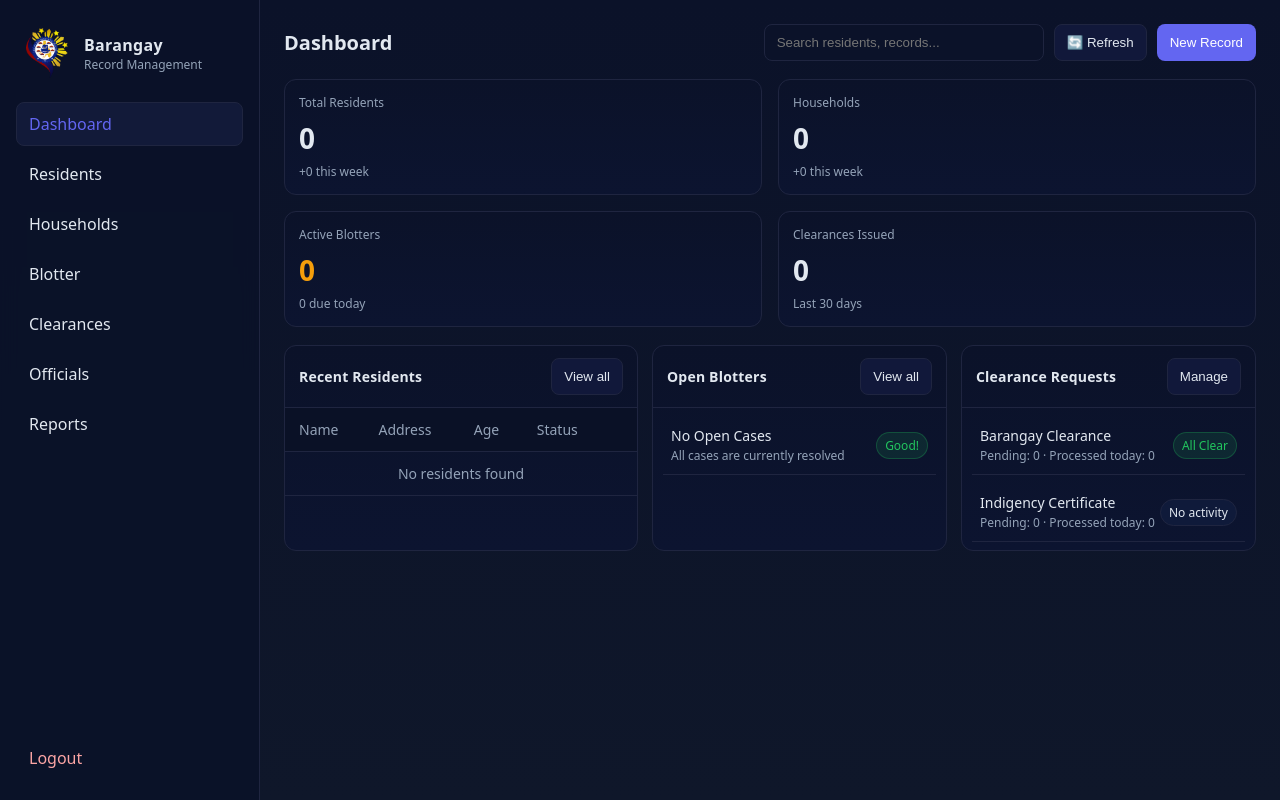
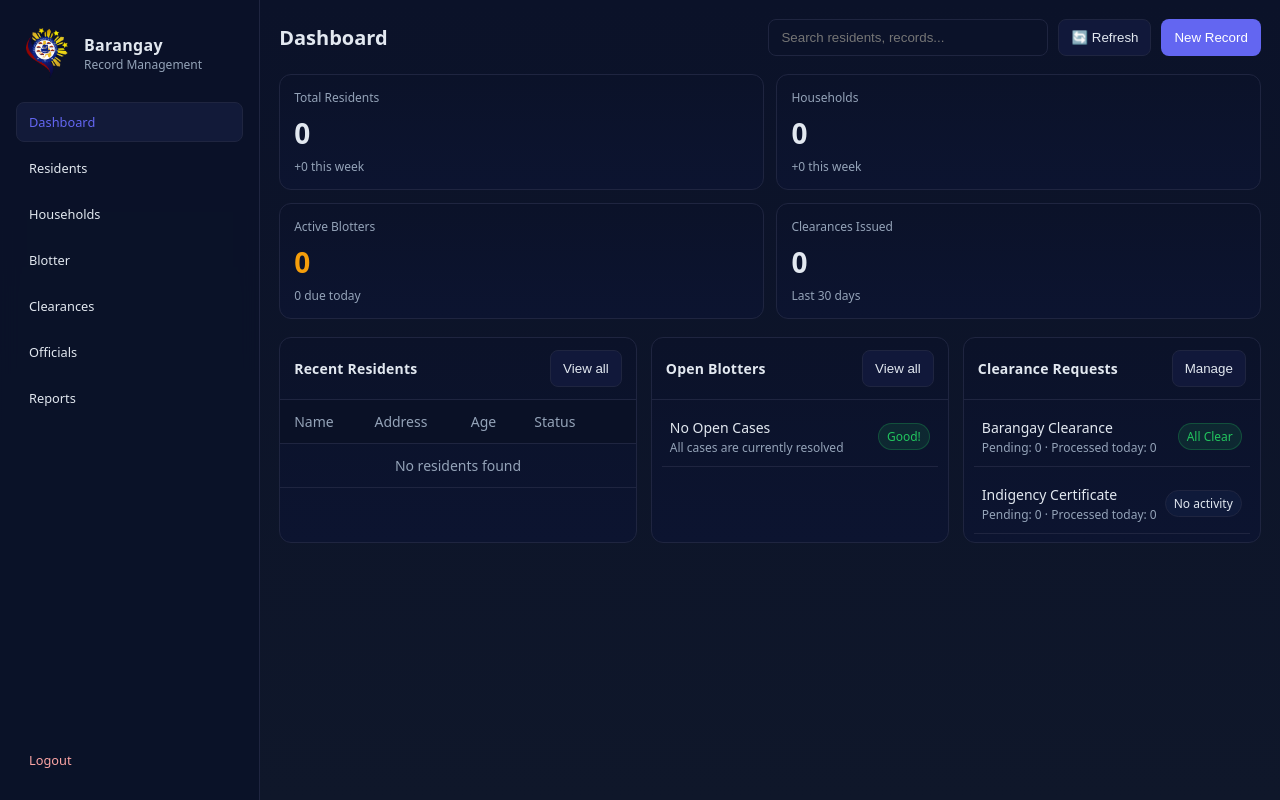
Before and after one commit to dirkiee20/BARANGAY-RECORD-MANAGEMENT-SYSTEM, a Flask app: page /dashboard in a window 1280 px wide. Run offline with Flask 3, Linux system fonts and the light colour scheme; the visitor is signed in with stand-in values (Sample User, id 1); data that the repository does not hold is empty.

Commit message:
Reduce base font size to 80% across all CSS files
Co-authored-by: dlabiaga <dlabiaga@ssct.edu.ph>

```diff
--- a/app/static/css/blotter.css
+++ b/app/static/css/blotter.css
@@ -13,6 +13,8 @@
   --info: #0ea5e9;         /* sky-500 */
   --danger: #ef4444;       /* red-500 */
 }
+
+html { font-size: 80%; }
 
 html, body { height: 100%; }
 body {
--- a/app/static/css/clearances.css
+++ b/app/static/css/clearances.css
@@ -13,6 +13,8 @@
   --info: #0ea5e9;         /* sky-500 */
   --danger: #ef4444;       /* red-500 */
 }
+
+html { font-size: 80%; }
 
 html, body { height: 100%; }
 body {
--- a/app/static/css/dashboard.css
+++ b/app/static/css/dashboard.css
@@ -12,6 +12,8 @@
   --border: #1f2540;
   --info: #0ea5e9;         /* sky-500 */
 }
+
+html { font-size: 80%; }
 
 html, body {
   height: 100%;
--- a/app/static/css/households.css
+++ b/app/static/css/households.css
@@ -11,6 +11,8 @@
     --warning: #f59e0b;      /* amber-500 */
     --border: #1f2540;
 }
+
+html { font-size: 80%; }
 
 html, body { height: 100%; }
 body {
--- a/app/static/css/login.css
+++ b/app/static/css/login.css
@@ -20,6 +20,8 @@
     --warning: #f59e0b;      /* amber-500 */
     --border: #1f2937;       /* slate-800 */
 }
+
+html { font-size: 80%; }
 
 body {
     min-height: 100vh;
--- a/app/static/css/logout.css
+++ b/app/static/css/logout.css
@@ -10,6 +10,8 @@
     --border: #1f2540;
     --danger: #ef4444;       /* red-500 */
 }
+
+html { font-size: 80%; }
 
 html, body { height: 100%; }
 body {
--- a/app/static/css/officials.css
+++ b/app/static/css/officials.css
@@ -13,6 +13,8 @@
   --info: #0ea5e9;         /* sky-500 */
   --danger: #ef4444;       /* red-500 */
 }
+
+html { font-size: 80%; }
 
 html, body { height: 100%; }
 body {
--- a/app/static/css/register.css
+++ b/app/static/css/register.css
@@ -20,6 +20,8 @@
     --warning: #f59e0b;      /* amber-500 */
     --border: #1f2937;       /* slate-800 */
 }
+
+html { font-size: 80%; }
 
 body {
     min-height: 100vh;
--- a/app/static/css/reports.css
+++ b/app/static/css/reports.css
@@ -13,6 +13,8 @@
   --info: #0ea5e9;         /* sky-500 */
   --danger: #ef4444;       /* red-500 */
 }
+
+html { font-size: 80%; }
 
 html, body { height: 100%; }
 body {
--- a/app/static/css/residents.css
+++ b/app/static/css/residents.css
@@ -11,6 +11,8 @@
     --warning: #f59e0b;      /* amber-500 */
     --border: #1f2540;
 }
+
+html { font-size: 80%; }
 
 html, body { height: 100%; }
 body {
--- a/app/static/css/responsive.css
+++ b/app/static/css/responsive.css
@@ -1,6 +1,8 @@
 /* ==========================================================================
    Responsive Styles
    ========================================================================== */
+
+html { font-size: 80%; }
 
 /*
  * Common styles for smaller desktop screens (e.g., 14-inch laptops, ~1440px wide).
```
